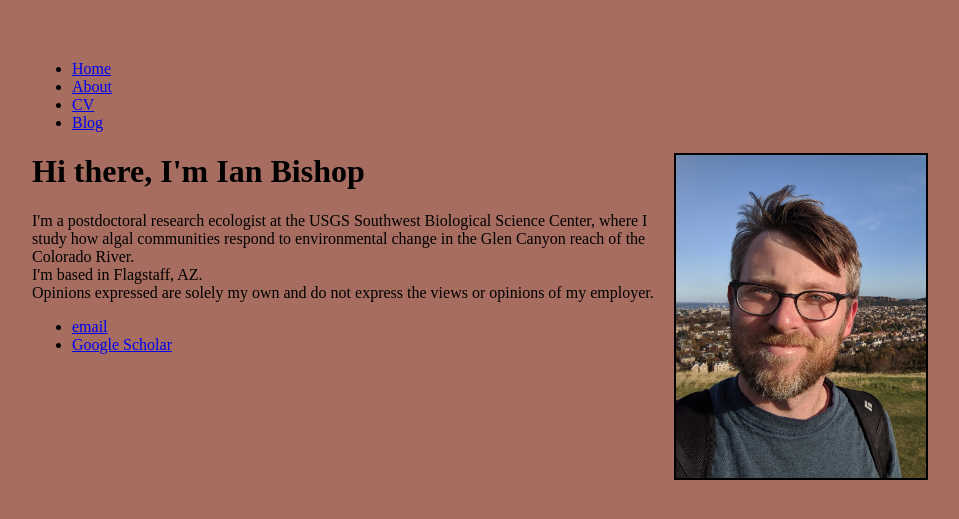
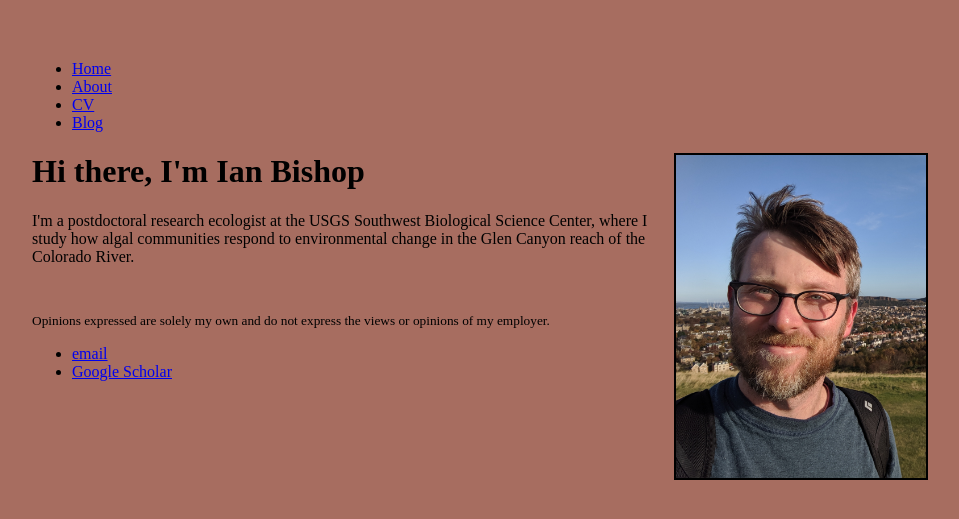
Before and after one commit to bishopia/bishopia.github.io, a Jekyll site: the page built from index.html, in a window 1280 px wide. Shown: the top 519 px of the page, without its empty margins (160-1119 px from the left). Built offline with Jekyll 4.4.1, drawn with Linux system fonts in a browser that asks for light colours.

Commit message:
Update index.html

```diff
--- a/index.html
+++ b/index.html
@@ -7,8 +7,6 @@ title: Ian Bishop, PhD
 	<h1>Hi there, I'm Ian Bishop</h1>
 	<p>I'm a postdoctoral research ecologist at the USGS Southwest Biological Science Center,
 		where I study how algal communities respond to
-		environmental change in the Glen Canyon reach of the Colorado River.
-	<br>I'm based in Flagstaff, AZ.
-	<br>Opinions expressed are solely my own and do not express the views or opinions of my employer.
-
+		environmental change in the Glen Canyon reach of the Colorado River.</p><br>
+	<p style="font-size: smaller;">Opinions expressed are solely my own and do not express the views or opinions of my employer.</p>
 </div><!-- /.blurb -->
```
